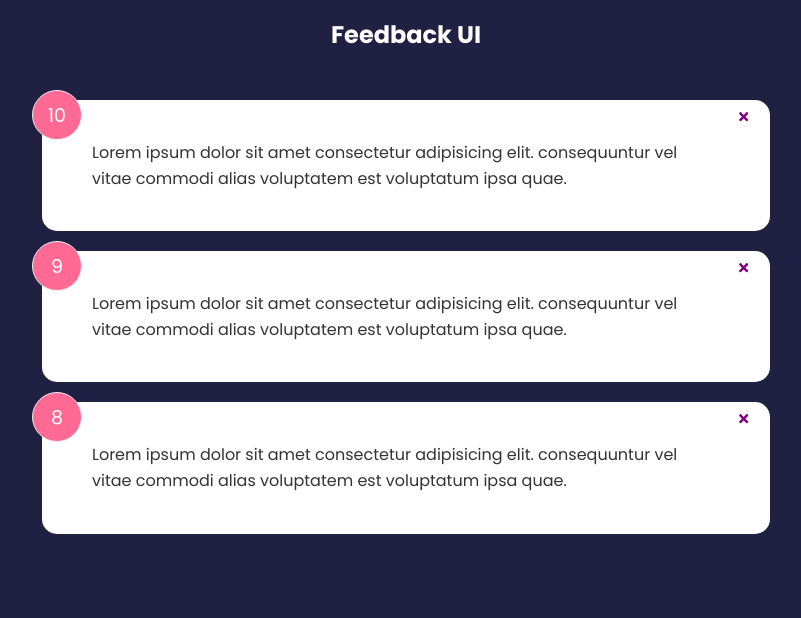
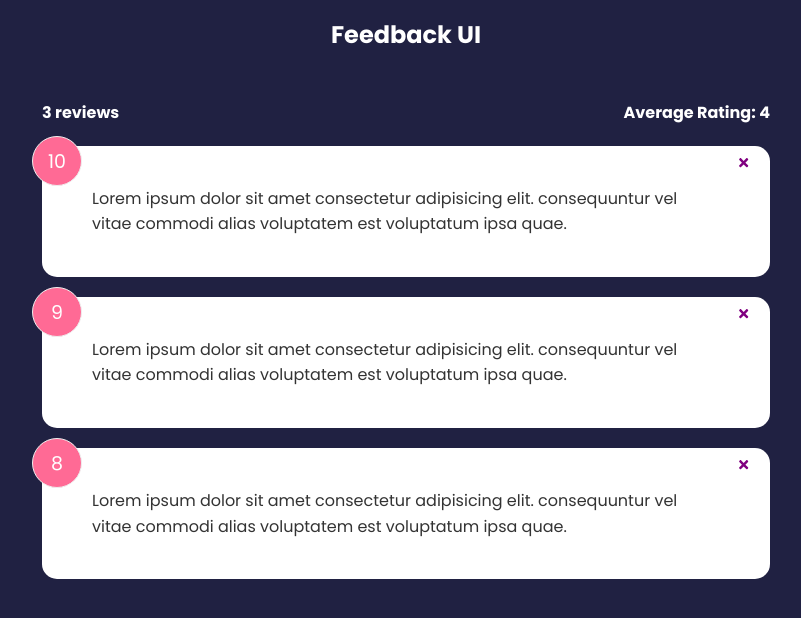
Before and after one commit to robgmerrill/feedback-app, a React (Create React App) app: page / in a window 1280 px wide. Shown: the top 618 px of the page, without its empty margins (234-1035 px from the left). Built offline with nearby package versions, Linux system fonts and the light colour scheme; the HTML template or start-up script is replaced by a standard one.

Commit message:
add FeedbackStats Components

```diff
--- a/src/App.js
+++ b/src/App.js
@@ -2,6 +2,7 @@
 import FeedbackList from './components/FeedbackList';
 import { useState } from 'react';
 import FeedbackData from './data/FeedbackData';
+import FeedbackStats from './components/FeedbackStats'
 
 function App() {
     const [feedback, setFeedback] = useState(FeedbackData)
@@ -21,6 +22,7 @@
         <>
             <Header text="Feedback UI" />
             <div className="container">
+                <FeedbackStats feedback={feedback} />
                 <FeedbackList feedback={feedback} handleDelete={deleteFeedback}/>
             </div>
         </>
--- /dev/null
+++ b/src/components/FeedbackStats.js
@@ -0,0 +1,18 @@
+import React from 'react'
+
+function FeedbackStats({feedback}) {
+    // calculate ratings average
+    let average = feedback.reduce((acc, curr) => {
+        return (acc + curr.rating) / feedback.length;
+    }, 0)
+    console.log(average)
+
+  return (
+    <div className='feedback-stats'>
+      <h4>{feedback.length} reviews</h4>
+      <h4>Average Rating: {isNaN(average) ? 0 : average.toFixed(1).replace(/[.,]0$/, '')}</h4>
+    </div>
+  )
+}
+
+export default FeedbackStats
```
